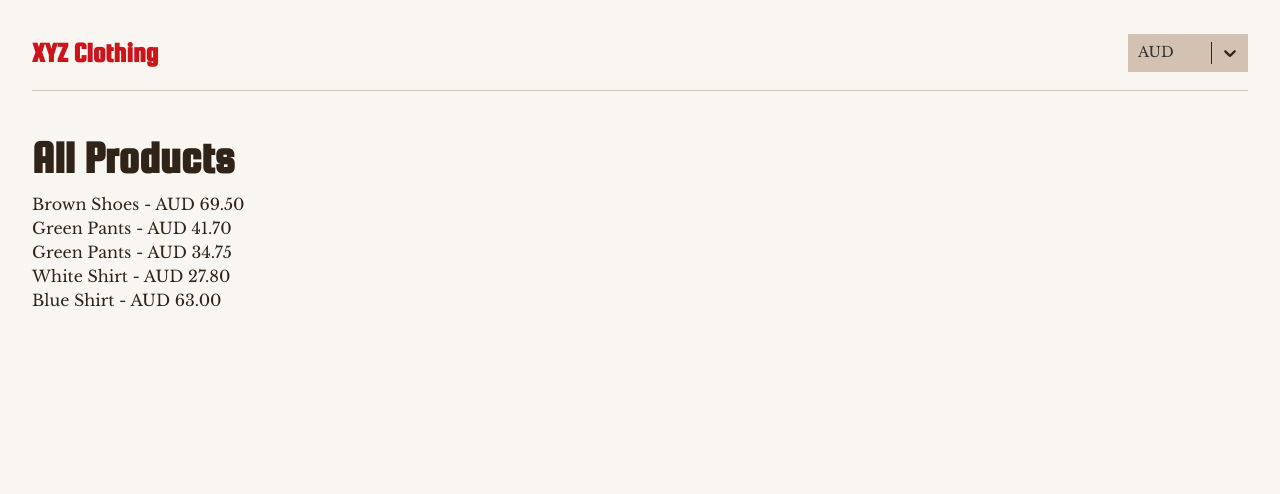
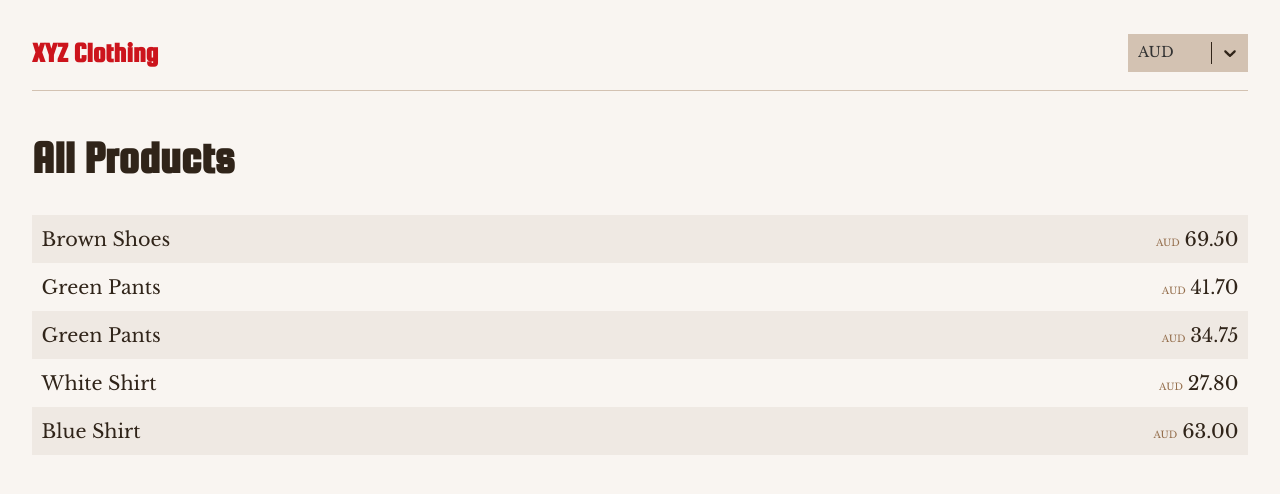
Before and after one commit to andrew-rayco/xyz-clothing, a React (Vite) app: page / in a window 1280 px wide. Shown: the top 494 px of the page. Built offline with nearby package versions, Linux system fonts and the light colour scheme.

Commit message:
Styles product list

```diff
--- a/src/components/ProductList.js
+++ b/src/components/ProductList.js
@@ -8,7 +8,9 @@ const ProductList = ({ allProducts, userCurrency }) => {
   return (
     <div className="product-list">
       <h2>All Products</h2>
-      {renderProducts(allProducts, userCurrency)}
+      <div className="products">
+        {renderProducts(allProducts, userCurrency)}
+      </div>
     </div>
   )
 }
@@ -19,13 +21,12 @@ const renderProducts = (allProducts, userCurrency) => {
 
     return (
       <Link to={`/products/${id}`} key={id}>
-        <div data-testid="single-product">
-          <span>{name}</span>
-          <span>
-            {' '}
-            - {userCurrency}{' '}
+        <div className="single-product" data-testid="single-product">
+          <p>{name}</p>
+          <p>
+            <span>{userCurrency}</span>
             {calculateLocalPrice(price.base, price.amount, userCurrency)}
-          </span>
+          </p>
         </div>
       </Link>
     )
--- /dev/null
+++ b/src/scss/_product-list.scss
@@ -0,0 +1,31 @@
+.product-list {
+  h2 {
+    margin-bottom: 0.5em;
+  }
+
+  .products {
+    font-size: 1.2em;
+
+    a div {
+      display: flex;
+      justify-content: space-between;
+      padding: 0.5em;
+
+      &:hover {
+        outline: 1px solid $secondary;
+      }
+    }
+
+    a:nth-of-type(odd) {
+      div {
+        background: lighten($secondary, 15);
+      }
+    }
+
+    span {
+      font-size: 0.5em;
+      margin-right: 0.5em;
+      color: lighten($bodyColor, 30);
+    }
+  }
+}
--- a/src/scss/index.scss
+++ b/src/scss/index.scss
@@ -1,3 +1,4 @@
 @import 'reset';
 @import 'app';
 @import 'header';
+@import 'product-list';
```
